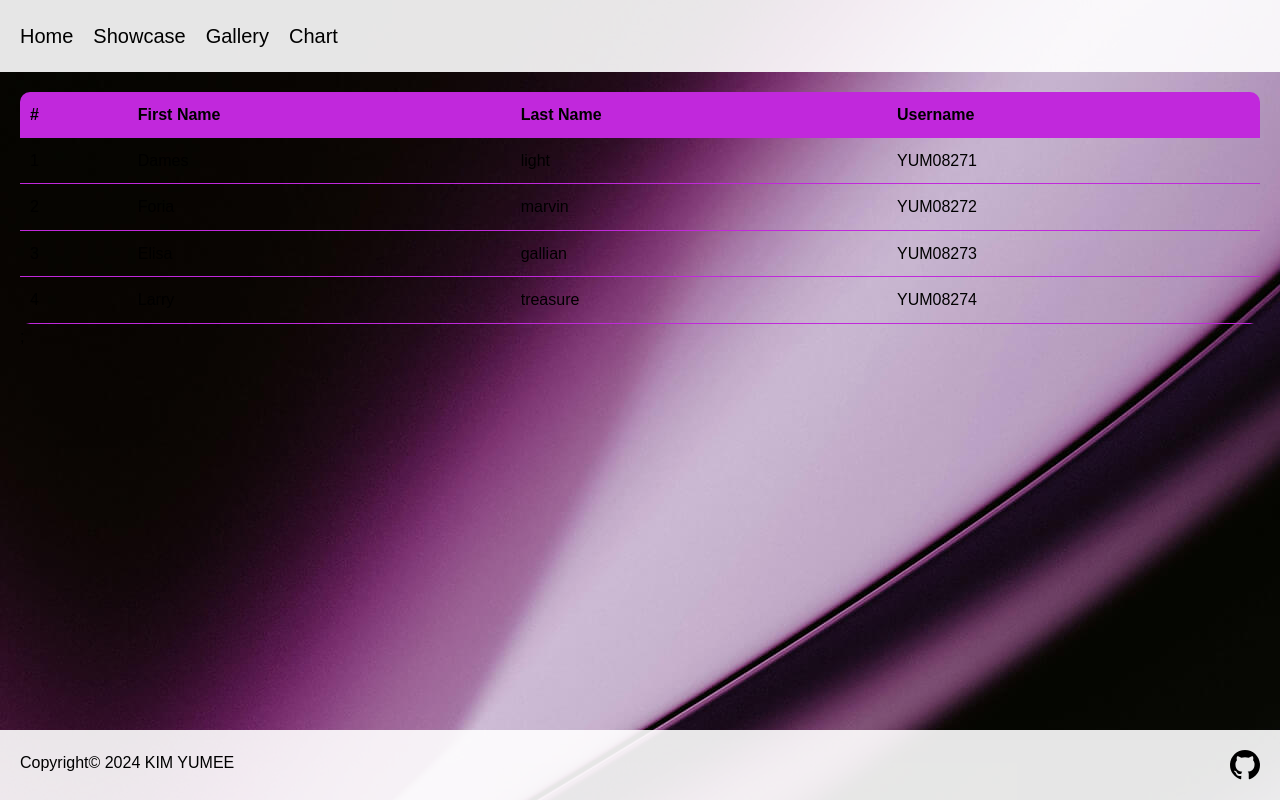
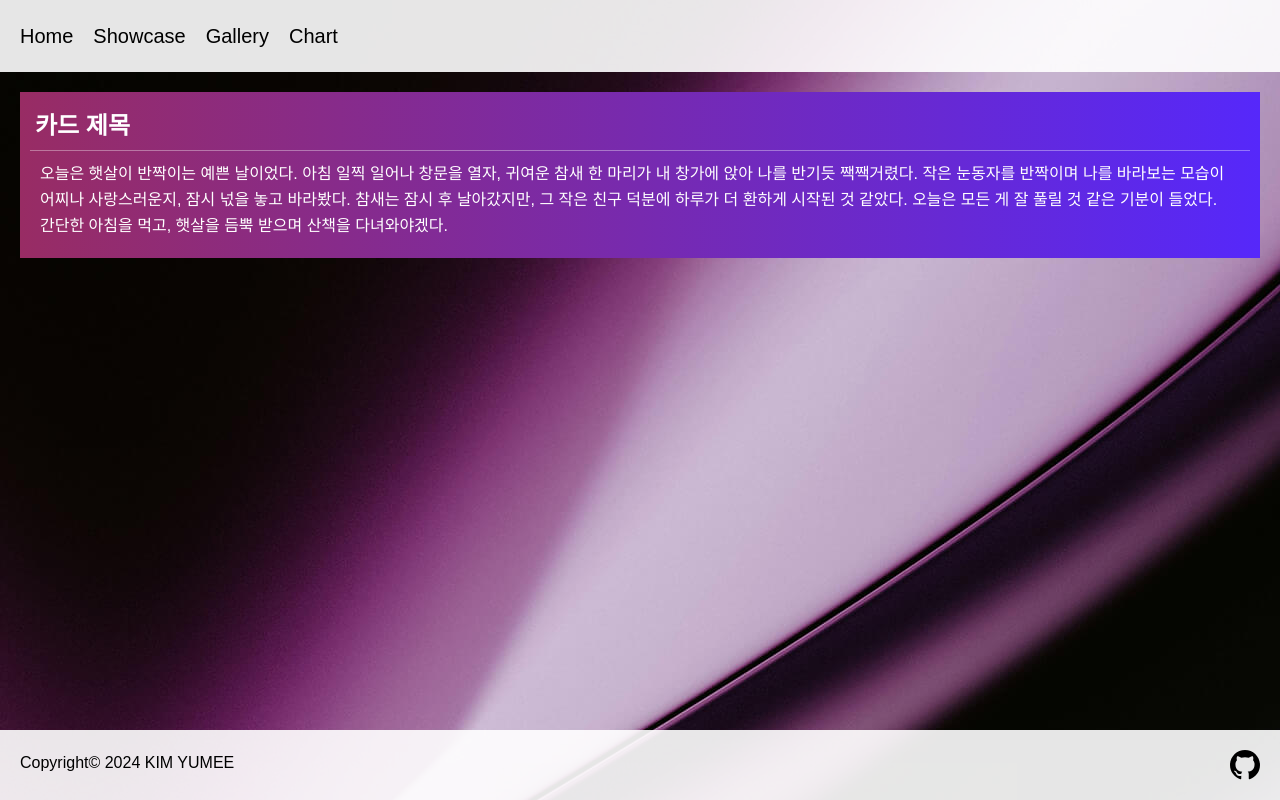
Before and after one commit to yumi-kim-0827/yum-react-ui-kit, a Next.js app: page /test in a window 1280 px wide. Built offline with nearby package versions, Linux system fonts and the light colour scheme.

Commit message:
fix : 코드 스니펫, 코드 블럭 복사 아이콘 기능 수정

```diff
--- a/pages/test.tsx
+++ b/pages/test.tsx
@@ -1,20 +1,16 @@
 import styled from "styled-components";
 
-export const RoundTable = styled.table`
-  width: 100%;
-  text-align: left;
-  border-radius: 10px;
-  border-spacing: 0;
-  overflow: hidden;
-  thead {
-    border-radius: 10px;
-    background-color: #c128dc;
+export const GradientCard = styled.div`
+  padding: 10px;
+  color: #fff;
+  background-image: linear-gradient(90deg, #982c64, #5628fa);
+
+  h2 {
+    padding: 5px;
+    border-bottom: 1px solid rgba(255, 255, 255, 0.356);
   }
-  tbody tr td {
-    border-bottom: 1px solid #c128dc;
-  }
-  th,
-  td {
+
+  p {
     padding: 10px;
   }
 `;
@@ -22,43 +18,17 @@ export const RoundTable = styled.table`
 const ExampleComponent = () => {
   return (
     <>
-      <RoundTable>
-        <thead>
-          <tr>
-            <th>#</th>
-            <th>First Name</th>
-            <th>Last Name</th>
-            <th>Username</th>
-          </tr>
-        </thead>
-        <tbody>
-          <tr>
-            <td>1</td>
-            <td>Dames</td>
-            <td>light</td>
-            <td>YUM08271</td>
-          </tr>
-          <tr>
-            <td>2</td>
-            <td>Foria</td>
-            <td>marvin</td>
-            <td>YUM08272</td>
-          </tr>
-          <tr>
-            <td>3</td>
-            <td>Elisa</td>
-            <td>gallian</td>
-            <td>YUM08273</td>
-          </tr>
-          <tr>
-            <td>4</td>
-            <td>Larry</td>
-            <td>treasure</td>
-            <td>YUM08274</td>
-          </tr>
-        </tbody>
-      </RoundTable>
-      ;
+      <GradientCard>
+        <h2>카드 제목</h2>
+        <p>
+          오늘은 햇살이 반짝이는 예쁜 날이었다. 아침 일찍 일어나 창문을 열자,
+          귀여운 참새 한 마리가 내 창가에 앉아 나를 반기듯 짹짹거렸다. 작은
+          눈동자를 반짝이며 나를 바라보는 모습이 어찌나 사랑스러운지, 잠시 넋을
+          놓고 바라봤다. 참새는 잠시 후 날아갔지만, 그 작은 친구 덕분에 하루가
+          더 환하게 시작된 것 같았다. 오늘은 모든 게 잘 풀릴 것 같은 기분이
+          들었다. 간단한 아침을 먹고, 햇살을 듬뿍 받으며 산책을 다녀와야겠다.
+        </p>
+      </GradientCard>
     </>
   );
 };
```
Also changed, not shown: components/UI/PlayGround.tsx (+15 -3 lines).
